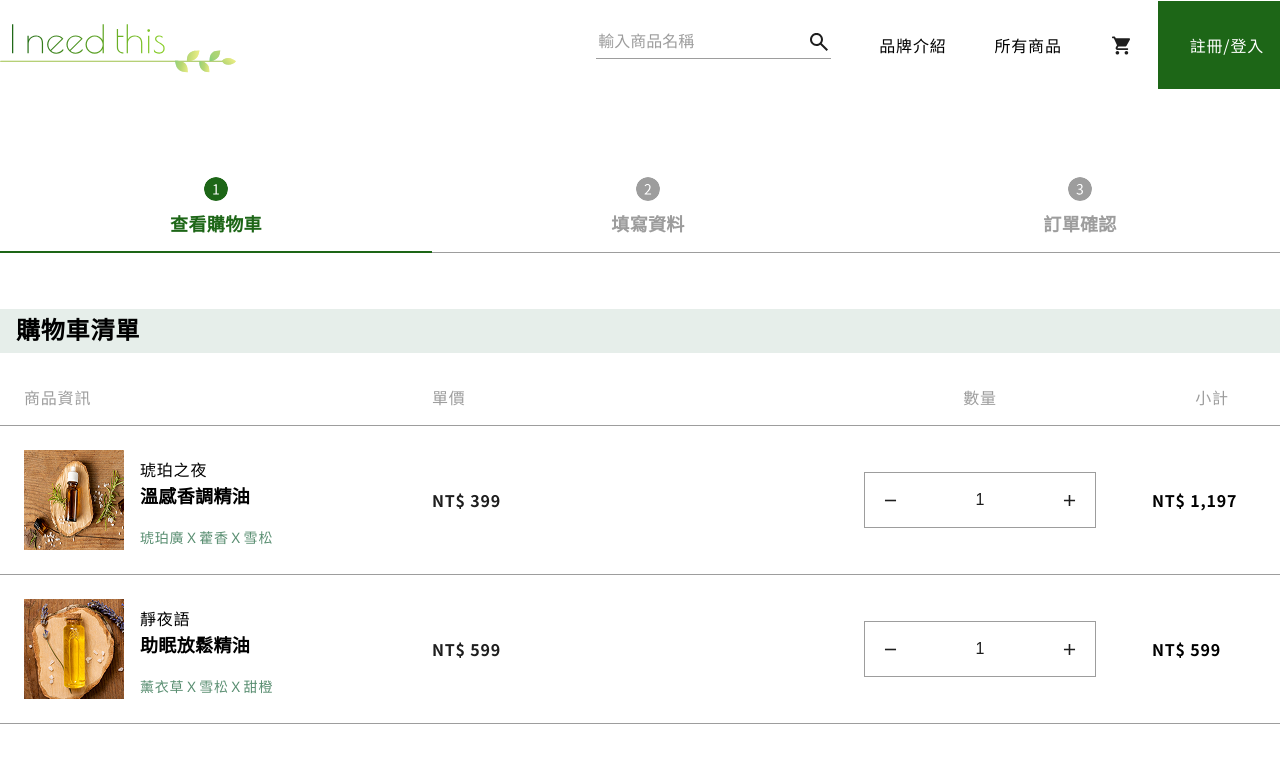
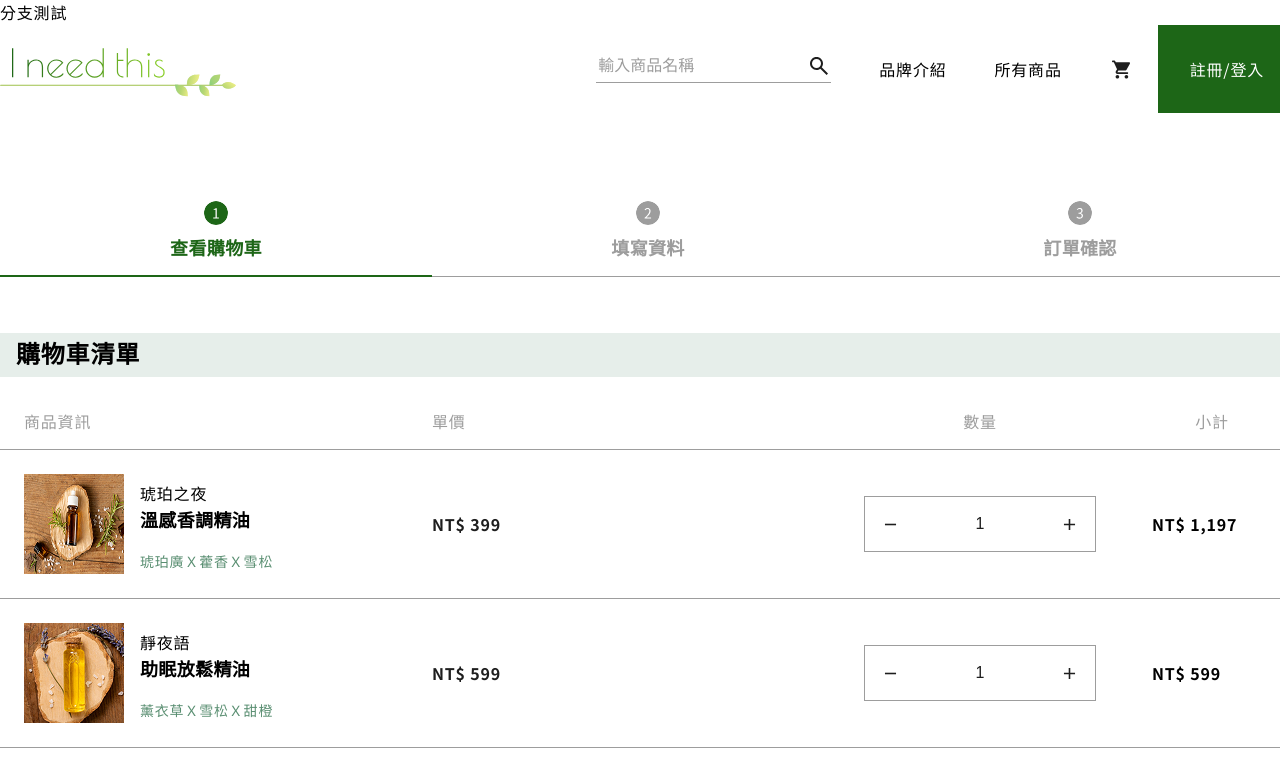
Before and after one commit to Jane0355/Ineedthis, a website built with Vite: page pages/shopping_info.html in a window 1280 px wide. Shown: the top 777 px of the page. Built offline with nearby package versions, Linux system fonts and the light colour scheme.

Commit message:
分支測試

```diff
--- a/pages/shopping_info.html
+++ b/pages/shopping_info.html
@@ -11,6 +11,7 @@
 </head>
 <body>
   <!-- 頁首 -->
+   <h1>分支測試</h1>
   <nav class="container mb-72 text-sans">
     <div class="d-flex align-center justify-between">
       <a href="index.html" class="py-16 "><img src="/assets/img/logo_on light.svg" alt="logo"></a>
```
